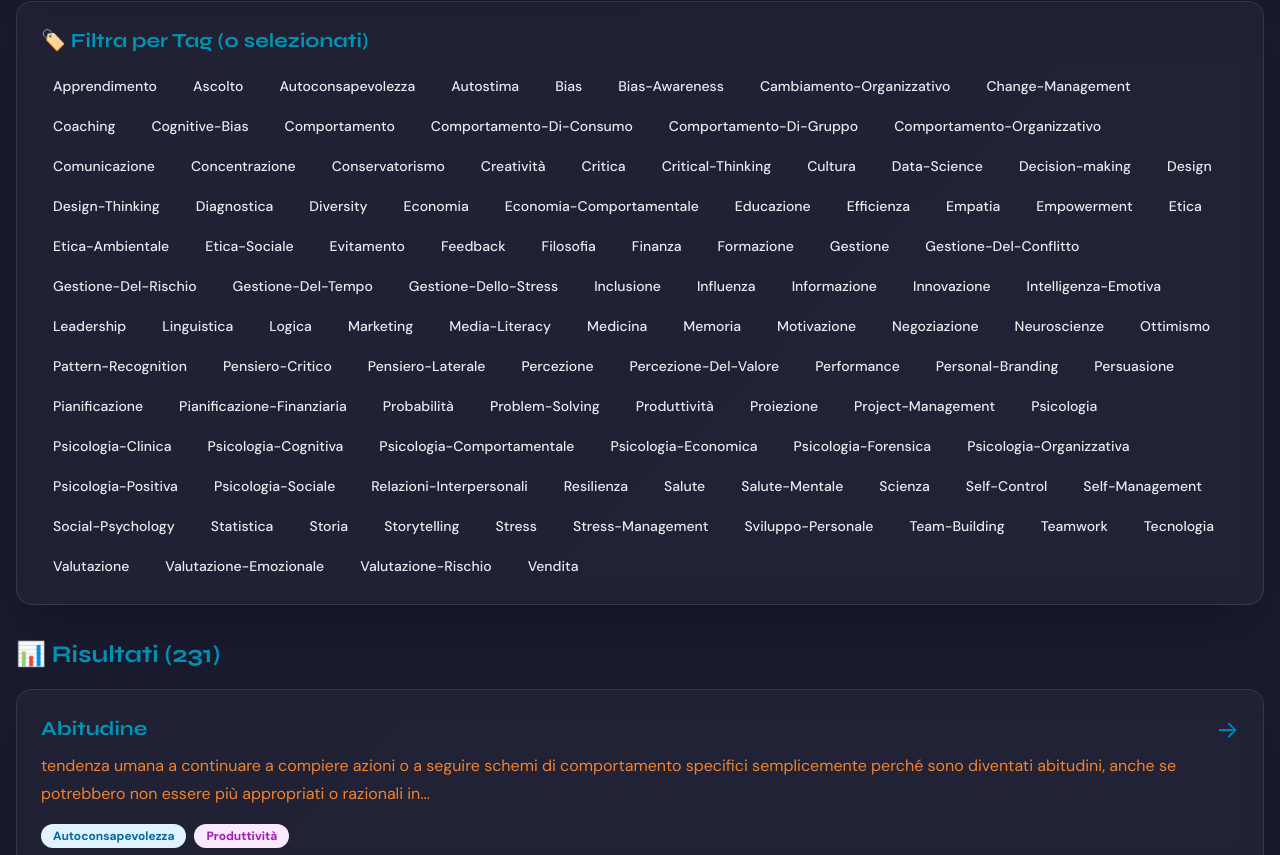
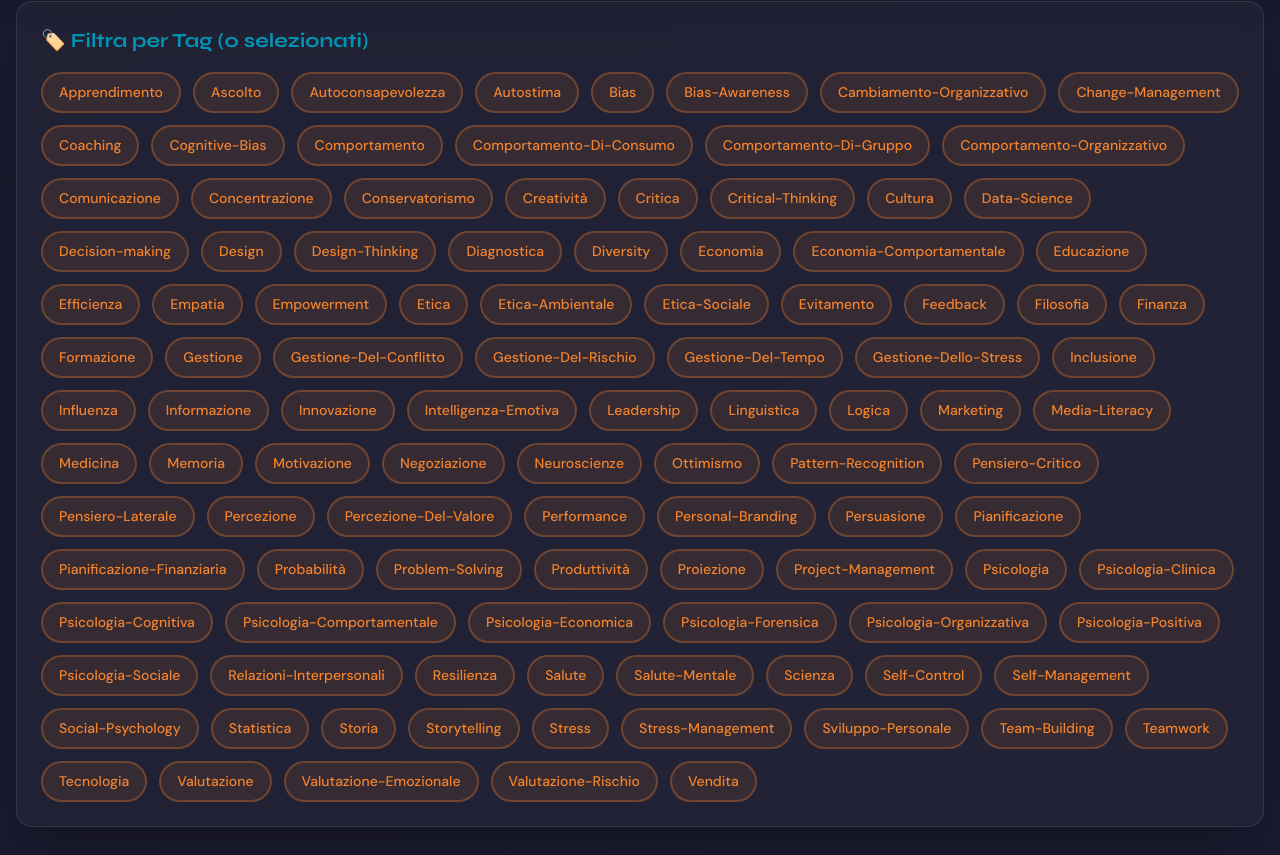
Before and after one commit to RobertoMicarelli/AI-utati_Bias_Explorer, a React (Vite) app: page /search in a window 1280 px wide. Shown: the part 585-1440 px from the top of the page. Built offline with nearby package versions, Linux system fonts and the light colour scheme.

Commit message:
Style: Tag arancioni quando non selezionati, blu quando selezionati

```diff
--- a/src/index.css
+++ b/src/index.css
@@ -76,7 +76,36 @@
   }
 
   .tag {
-    @apply inline-block px-3 py-1 rounded-full text-sm font-medium cursor-pointer transition-all;
+    display: inline-block;
+    padding: 0.5rem 1rem;
+    border-radius: 9999px;
+    font-size: 0.875rem;
+    font-weight: 500;
+    cursor: pointer;
+    transition: all 0.3s ease;
+    background: rgba(243, 131, 44, 0.1);
+    color: #F3832C;
+    border: 2px solid rgba(243, 131, 44, 0.3);
+  }
+
+  .tag:hover {
+    background: rgba(243, 131, 44, 0.2);
+    border-color: #F3832C;
+    transform: translateY(-2px);
+  }
+
+  .tag-active,
+  .tag-selected {
+    background: #0094B5;
+    color: white;
+    border-color: #0094B5;
+  }
+
+  .tag-active:hover,
+  .tag-selected:hover {
+    background: rgba(0, 148, 181, 0.9);
+    border-color: rgba(0, 148, 181, 0.9);
+    transform: translateY(-2px);
   }
 
   .tag-primary {
@@ -85,10 +114,6 @@
 
   .tag-accent {
     @apply bg-accent-100 text-accent-700 hover:bg-accent-200;
-  }
-
-  .tag-selected {
-    @apply bg-primary-600 text-white hover:bg-primary-700;
   }
 }
 
--- a/src/pages/SearchPage.tsx
+++ b/src/pages/SearchPage.tsx
@@ -199,12 +199,12 @@ const SearchPage: React.FC = () => {
                         {/* Tags */}
                         <div className="flex flex-wrap gap-2 mt-4">
                           {bias["TAG 1"] && (
-                            <span className="inline-block bg-primary-100 text-primary-700 px-3 py-1 rounded-full text-xs font-semibold">
+                            <span style={{ display: 'inline-block', background: 'rgba(243, 131, 44, 0.1)', color: '#F3832C', padding: '0.25rem 0.75rem', borderRadius: '9999px', fontSize: '0.75rem', fontWeight: 600, border: '1px solid rgba(243, 131, 44, 0.3)' }}>
                               {formatTag(bias["TAG 1"])}
                             </span>
                           )}
                           {bias.TAG2 && (
-                            <span className="inline-block bg-accent-100 text-accent-700 px-3 py-1 rounded-full text-xs font-semibold">
+                            <span style={{ display: 'inline-block', background: 'rgba(243, 131, 44, 0.1)', color: '#F3832C', padding: '0.25rem 0.75rem', borderRadius: '9999px', fontSize: '0.75rem', fontWeight: 600, border: '1px solid rgba(243, 131, 44, 0.3)' }}>
                               {formatTag(bias.TAG2)}
                             </span>
                           )}
```
